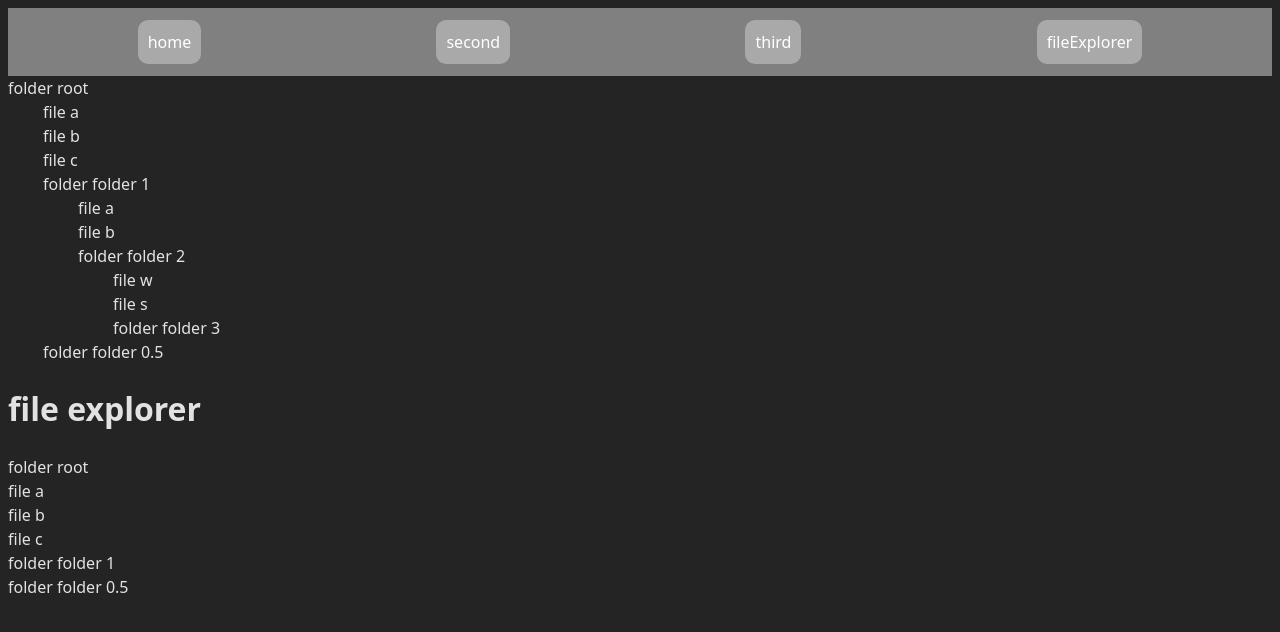
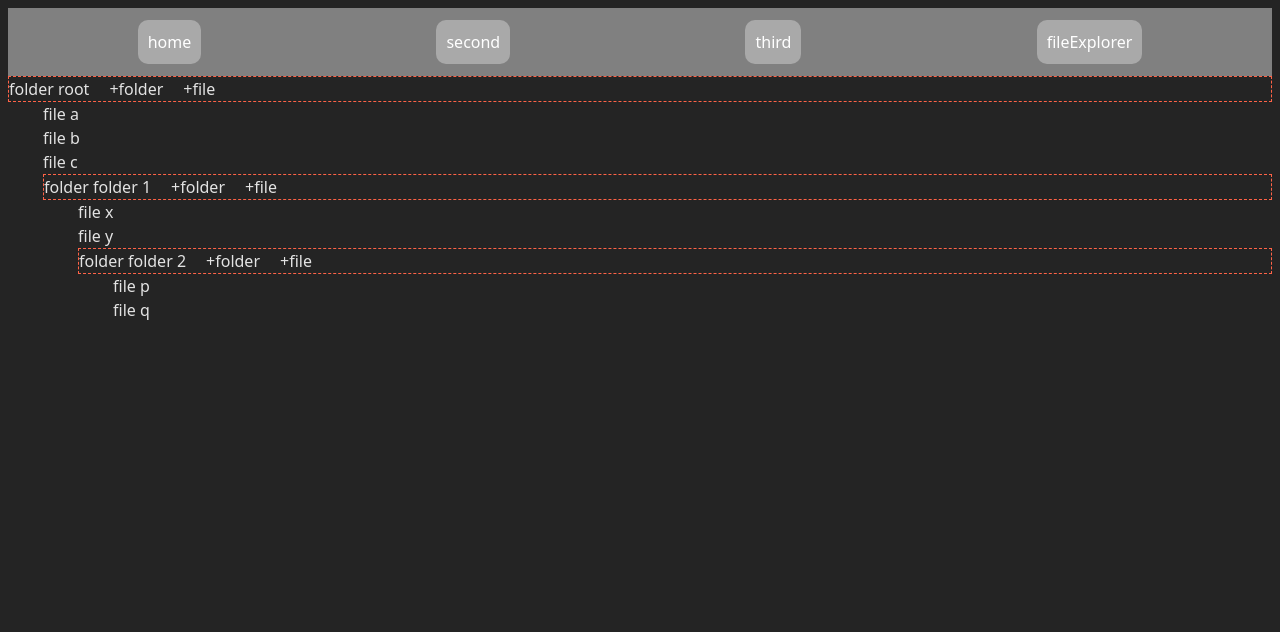
Before and after one commit to abkr020/practice-react-with-ts, a React (Vite) app: page /file-explorer in a window 1280 px wide. Shown: the top 632 px of the page. Built offline with nearby package versions, Linux system fonts and the light colour scheme.

Commit message:
file update workded

```diff
--- a/src/components/fileExplorerComponent/RenderFE.tsx
+++ b/src/components/fileExplorerComponent/RenderFE.tsx
@@ -6,44 +6,87 @@ type structureType = {
 }
 type RenderFEProps = {
     obj: structureType;
-    currentPath: number[];
+    currentPath: string[];
+    setStructure: React.Dispatch<React.SetStateAction<structureType>>;
+    handleFileAdd: (currentPath: string[]) => void;
 }
-const RenderFE: React.FC<RenderFEProps> = ({ obj, currentPath }) => {
-    const [structure, setStructure] = useState<structureType>(obj)
+const RenderFE: React.FC<RenderFEProps> = ({ obj, currentPath, setStructure, handleFileAdd }) => {
+    // const [structure, setStructure] = useState<structureType>(obj)
+    //     const handleFileAdd = (currentPath: string[]) => {
+    //         setStructure(pre => {
+    // pre
+    //         })
+
+    //     }
     return (
         <>
             {/* <h1>RenderFE</h1> */}
 
             <div>
-                {(Object.entries(structure) as [keyof structureType, any][]).map(([key, value]) => {
+                {(Object.entries(obj) as [keyof structureType, any][]).map(([key, value]) => {
                     // console.log(key);
+                    // console.log("aa",value);
                     // console.log(typeof (key));
                     // console.log(typeof (structure[key]));
-                    if (typeof (structure[key]) === 'string') {
-                        console.log("a", key);
+                    if (typeof (obj[key]) === 'string') {
+                        // console.log("a", key);
+                        let keyPath =`${currentPath}/${key}-folder`;
                         return <div
-                            onClick={(e) => console.log("current path", currentPath)}
-                            key={key}>folder {structure[key]}</div>
+                            style={{ display: 'flex', gap: '20px', border: '1px dashed tomato' }}
+                            // onClick={(e) => console.log("current path", currentPath)}
+                            key={keyPath}>folder {obj[key]}
+                            <div
+                                onClick={() => {
+                                    // console.log(currentPath);
+                                    // currentPath?.map((path)=>{
+                                    //     // setStructure((prev)=>{
+
+                                    //     // })
+                                    // })
+
+                                }}
+                            >
+                                +folder
+                            </div>
+                            <div
+                                onClick={() => {
+                                    // const tempObj = {};
+                                    // console.log(currentPath);
+                                    // console.log("pre obj", obj);
+                                    // obj={...obj,items:[...obj?.items,'z']}
+                                    // console.log("updated obj ", obj);
+                                    // currentPath?.map((path)=>{
+                                    handleFileAdd(currentPath);
+
+                                    // })
+
+                                }}
+                            >
+                                +file
+                            </div>
+                        </div>
                     }
-                    if (Array.isArray(structure[key])) {
-                        console.log("b", key);
+                    if (Array.isArray(obj[key])) {
+                        // console.log("b", key);
                         // console.log(key);
-
+                        const keyPath = `${currentPath}/${key}`
                         return (
-                            <div key={key}
+                            <div key={keyPath}
                                 style={{ marginLeft: '35px' }}
                             >
 
-                                {(structure[key] as (string | structureType)[]).map((it, i) => {
+                                {(obj[key] as (string | structureType)[]).map((it, i) => {
                                     if (typeof (it) == 'string') {
-                                        console.log("c", key);
-                                        return <div key={i}>file {it}</div>
+                                        // console.log("c", key);
+                                        return <div key={`${currentPath}/${i}-file`}>file {it}</div>
                                     }
                                     if (typeof (it) == 'object') {
-                                        console.log("d", key);
+                                        // console.log("d", key);
                                         // return <div key={i}>folder {it.name}</div>
                                         return (
-                                            <RenderFE obj={it} currentPath={[...currentPath, currentPath.length]} />
+                                            <RenderFE
+                                            key={`${currentPath}/${it.name}`}
+                                            obj={it} currentPath={[...currentPath, it?.name]} setStructure={setStructure} handleFileAdd={handleFileAdd} />
                                         )
                                     }
                                 })}
--- a/src/pages/fileExplorer/FileExplorer.tsx
+++ b/src/pages/fileExplorer/FileExplorer.tsx
@@ -15,30 +15,88 @@ const FileExplorerPage = () => {
                 {
                     name: 'folder 1',
                     items: [
-                        'a',
-                        'b',
+                        'x',
+                        'y',
                         {
                             name: 'folder 2',
                             items: [
-                                'w',
-                                's',
-                                {
-                                    name: 'folder 3'
-                                }
+                                'p',
+                                'q',
+                                // {
+                                //     name: 'folder 3'
+                                // }
                             ]
                         }
                     ]
                 },
-                {
-                    name: 'folder 0.5'
-                }
+                // {
+                //     name: 'folder 0.5'
+                // }
             ]
         }
     )
+    const handleFileAddAction = (currentPath: string[], index: number, structureObj: structureType) => {
+        // console.log("11",structureObj);
+
+        // let changeItems=[];
+        if (currentPath.length - 1 > index) {
+            // let tempObj: structureType;
+            let a = structureObj?.items?.map((item) => {
+                // console.log("item 5",item);
+
+                if (typeof item === 'object') {
+                    let changeObj = handleFileAddAction(currentPath, index + 1, item);
+                    console.log("change items ", changeObj);
+                    return changeObj
+
+                }
+                return item;
+            })
+            console.log("a", a);
+            structureObj.items = a;
+            return structureObj;
+
+            // for (const key in structureObj) {
+            //     if (typeof structureObj[key] === 'object') {
+
+
+            //         handleFileAddAction(currentPath, index + 1, tempObj)
+            //     }
+            // }
+        }
+        const tempObj = structureObj;
+        const tempItems = tempObj?.items;
+        tempObj.items = [...(tempItems ?? []), 'mvfffffbn']
+        // console.log("ite 1",structureObj.items);
+        // let ite:structureType=structureObj?.items? structureObj.items :[];
+        // console.log("ite",ite);
+
+        return tempObj;
+        // const items = [...tempObj.items,'z'];
+        // console.log("1 items",items);
+
+
+
+        //  setStructure( pre=>{
+        //         console.log("2 1",pre);
+        //         console.log("2",pre.items);
+        //         const itemsChange = pre.items;
+        //         return ({...pre,items:[...itemsChange,'z']})
+        //     })
+
+    }
+    const handleFileAdd = (currentPath: string[]) => {
+        // console.log("path 1", currentPath);
+        const ob = handleFileAddAction(currentPath, 0, structure);
+        console.log("==", ob);
+        // setStructure(ob);
+        setStructure({...ob});
+
+    }
     return (
         <>
-        <RenderFE obj={structure} currentPath={[0]}/>
-            <h1>file explorer</h1>
+            <RenderFE obj={structure} currentPath={[structure?.name]} setStructure={setStructure} handleFileAdd={handleFileAdd} />
+            {/* <h1>file explorer</h1>
             {(Object.entries(structure) as [keyof structureType, any][]).map(([key, value]) => {
                 // console.log(key);
                 // console.log(typeof (key));
@@ -53,7 +111,7 @@ const FileExplorerPage = () => {
 
                       return  (structure[key] as (string | structureType)[]).map((it, i) => {
                             if (typeof (it) == 'string') {
-                                console.log("c", key);
+                                // console.log("c", key);
                                 return <div key={i}>file {it}</div>
                             }
                             if (typeof (it) == 'object') {
@@ -67,7 +125,7 @@ const FileExplorerPage = () => {
                 return <div>g</div>
 
 
-            })}
+            })} */}
 
 
         </>
```
